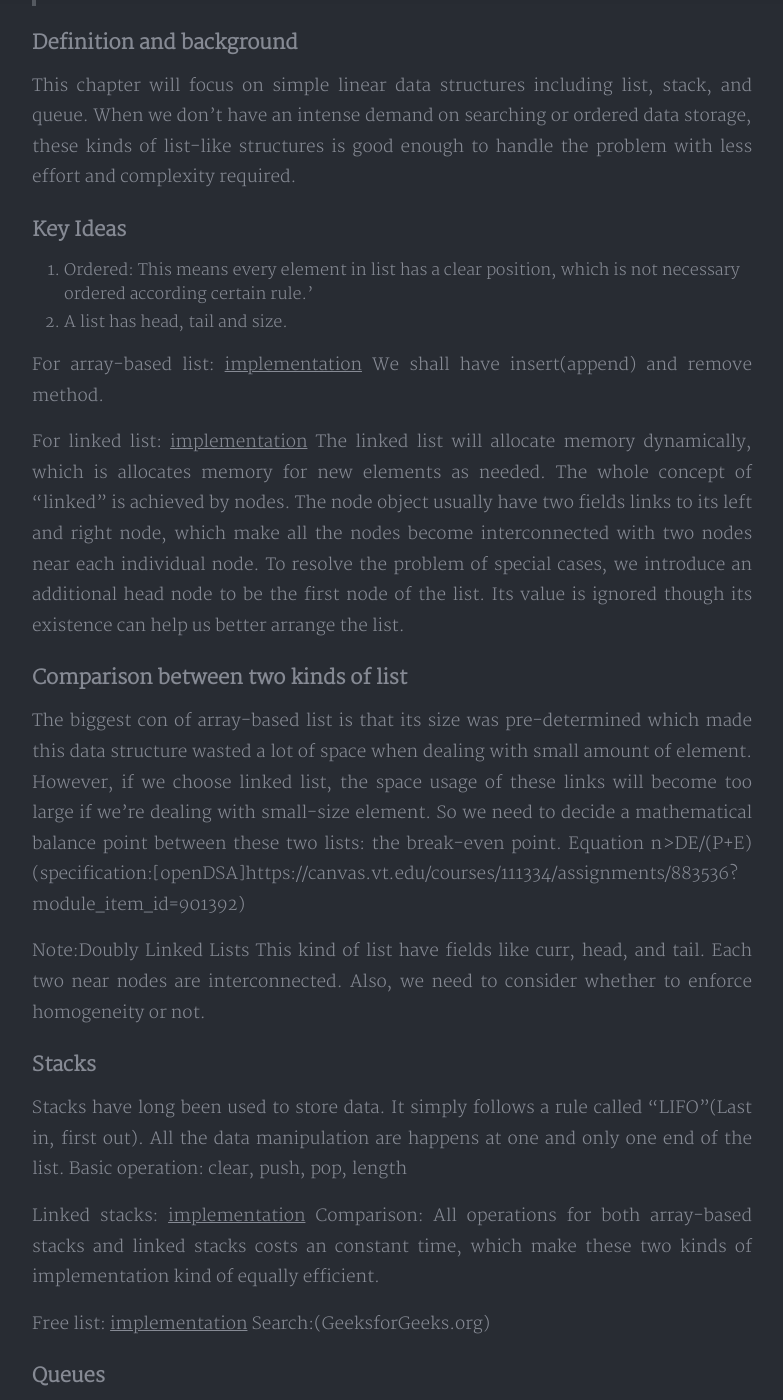
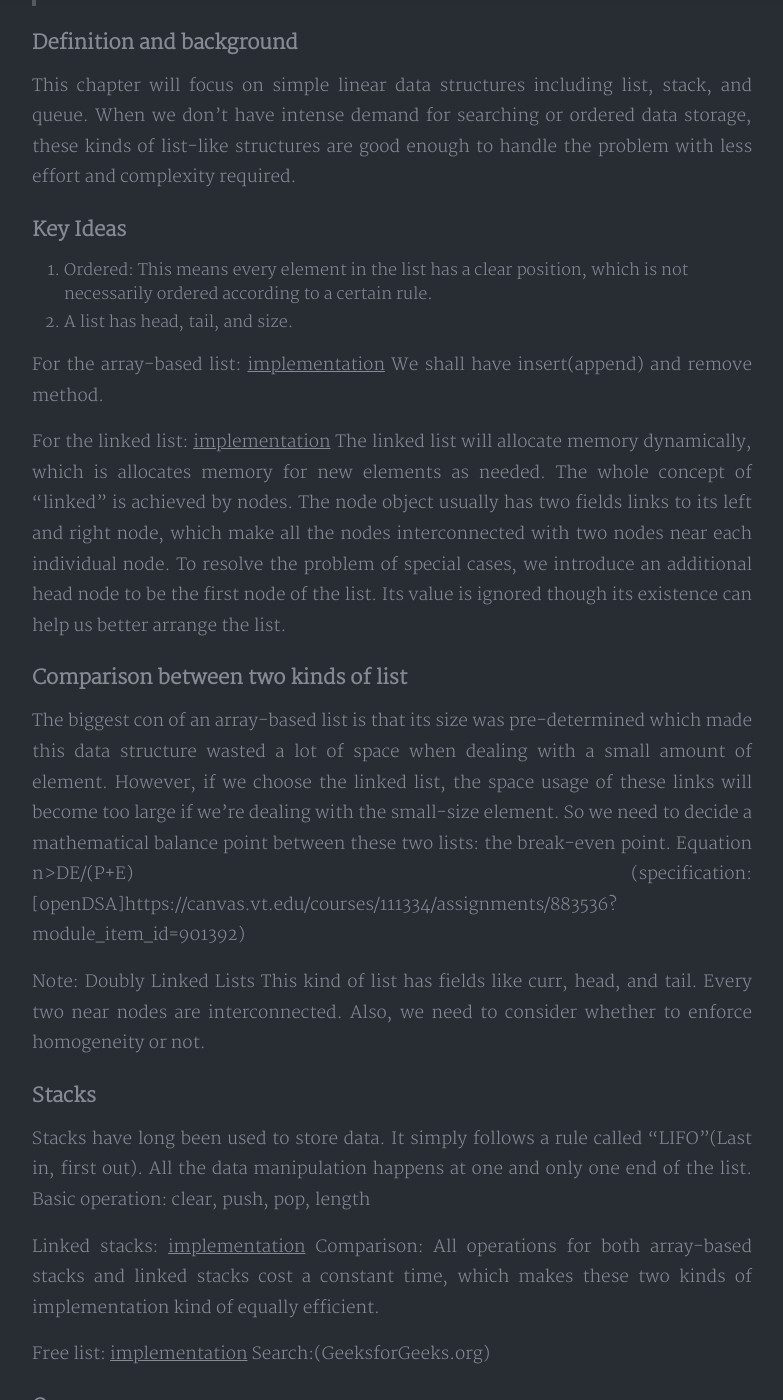
Before and after one commit to kevinguo2003/kevinguo2003.github.io, a Jekyll site: the page built from _posts/2020-06-07-Chapter5(Week2).md, in a window 1280 px wide and 1400 px high, scrolled down 525 px. Shown: the whole window, without its empty margins (248-1031 px from the left). Built offline with Jekyll 4.4.1, drawn with Linux system fonts in a browser that asks for light colours; nearby versions of some CDN libraries; a style sheet for code colours, icons or effects is not loaded; some of the changed text lies outside the part shown.

Commit message:
Update 2020-06-07-Chapter5(Week2).md

```diff
--- a/_posts/2020-06-07-Chapter5(Week2).md
+++ b/_posts/2020-06-07-Chapter5(Week2).md
@@ -10,41 +10,41 @@ tags: CS3114 week2 data-structures
 > Linear Structures
 
 ### Definition and background
-This chapter will focus on simple linear data structures including list, stack, and queue. When we don't have an intense demand on searching or ordered data storage, these kinds of list-like structures is good enough to handle the problem with less effort and complexity required.
+This chapter will focus on simple linear data structures including list, stack, and queue. When we don't have intense demand for searching or ordered data storage, these kinds of list-like structures are good enough to handle the problem with less effort and complexity required.
 
 ### Key Ideas
-1. Ordered: This means every element in list has a clear position, which is not necessary ordered according certain rule.'
-2. A list has head, tail and size.
+1. Ordered: This means every element in the list has a clear position, which is not necessarily ordered according to a certain rule.
+2. A list has head, tail, and size.
 
-For array-based list:
+For the array-based list:
 [implementation](https://canvas.vt.edu/courses/111334/assignments/883534?module_item_id=901388)
 We shall have insert(append) and remove method.
 
-For linked list:
+For the linked list:
 [implementation](https://canvas.vt.edu/courses/111334/assignments/883535?module_item_id=901390)
-The linked list will allocate memory dynamically, which is allocates memory for new elements as needed. The whole concept of "linked" is achieved by nodes. The node object usually have two fields links to its left and right node, which make all the nodes become interconnected with two nodes near each individual node. To resolve the problem of special cases, we introduce an additional head node to be the first node of the list. Its value is ignored though its existence can help us better arrange the list.
+The linked list will allocate memory dynamically, which is allocates memory for new elements as needed. The whole concept of "linked" is achieved by nodes. The node object usually has two fields links to its left and right node, which make all the nodes interconnected with two nodes near each individual node. To resolve the problem of special cases, we introduce an additional head node to be the first node of the list. Its value is ignored though its existence can help us better arrange the list.
 
 ### Comparison between two kinds of list
-The biggest con of array-based list is that its size was pre-determined which made this data structure wasted a lot of space when dealing with small amount of element. However, if we choose linked list, the space usage of these links will become too large if we're dealing with small-size element. So we need to decide a mathematical balance point between these two lists: the break-even point.
+The biggest con of an array-based list is that its size was pre-determined which made this data structure wasted a lot of space when dealing with a small amount of element. However, if we choose the linked list, the space usage of these links will become too large if we're dealing with the small-size element. So we need to decide a mathematical balance point between these two lists: the break-even point.
 Equation n>DE/(P+E) (specification:[openDSA]https://canvas.vt.edu/courses/111334/assignments/883536?module_item_id=901392)
 
-Note:Doubly Linked Lists
-This kind of list have fields like curr, head, and tail. Each two near nodes are interconnected. Also, we need to consider whether to enforce homogeneity or not.
+Note: Doubly Linked Lists
+This kind of list has fields like curr, head, and tail. Every two near nodes are interconnected. Also, we need to consider whether to enforce homogeneity or not.
 
 ### Stacks
-Stacks have long been used to store data. It simply follows a rule called "LIFO"(Last in, first out). All the data manipulation are happens at one and only one end of the list.
+Stacks have long been used to store data. It simply follows a rule called "LIFO"(Last in, first out). All the data manipulation happens at one and only one end of the list.
 Basic operation:
 clear, push, pop, length
 
 Linked stacks:
 [implementation](https://canvas.vt.edu/courses/111334/modules/items/901400)
 Comparison:
-All operations for both array-based stacks and linked stacks costs an constant time, which make these two kinds of implementation kind of equally efficient.
+All operations for both array-based stacks and linked stacks cost a constant time, which makes these two kinds of implementation kind of equally efficient.
 
 Free list:
 [implementation](https://canvas.vt.edu/courses/111334/assignments/883539?module_item_id=901399)
 Search:(GeeksforGeeks.org)
 
 ### Queues
-Unlike the stack, the queue follows another kind of order rule:"FIFO"(First-in, first-out). The basic operation includes clear, enqueue, dequeue. There are array-based queue, circular queue and linked queue.
+Unlike the stack, the queue follows another kind of order rule: "FIFO"(First-in, first-out). The basic operation includes clear, enqueue, dequeue. There are array-based queue, circular queue, and linked queue.
 [implementation](https://canvas.vt.edu/courses/111334/assignments/883540?module_item_id=901403)
```
